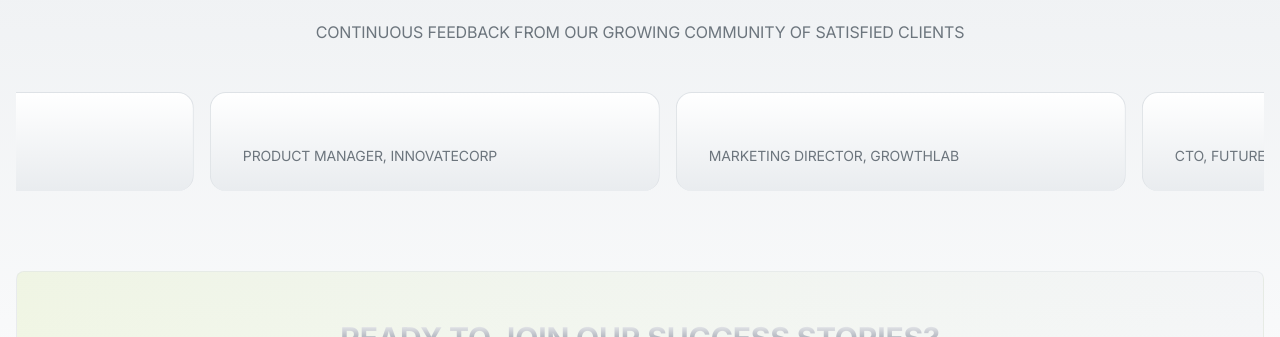
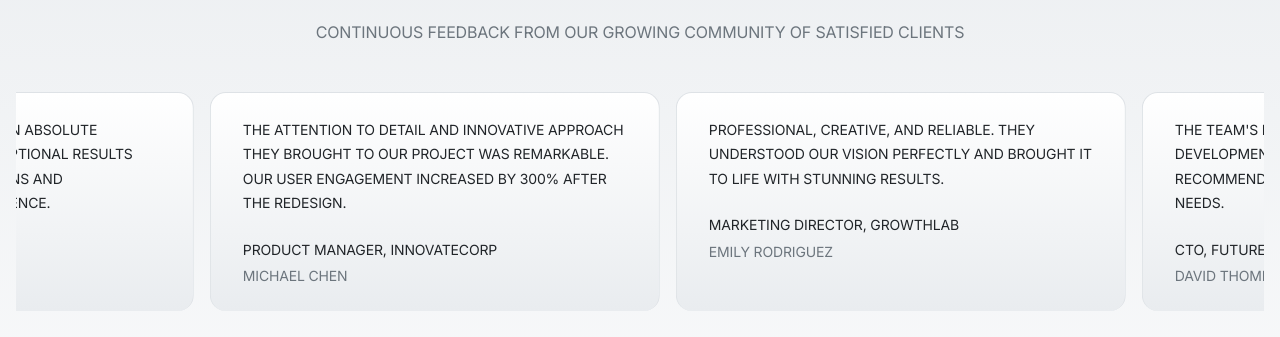
Before and after one commit to Urban498/Al-Mawa-portfolio-main3.0, a Next.js app: page /testimonials in a window 1280 px wide. Shown: the part 1250-1587 px from the top of the page. Built offline with nearby package versions, Linux system fonts and the light colour scheme; no server answers; the database is empty; a web font is replaced by a local one.

Commit message:
fix vercel error

```diff
--- a/src/app/testimonials/page.tsx
+++ b/src/app/testimonials/page.tsx
@@ -164,7 +164,11 @@ export default function TestimonialsPage() {
             </p>
           </div>
           <InfiniteMovingCards
-            items={testimonials}
+            items={testimonials.map(testimonial => ({
+              description: testimonial.quote,
+              title: testimonial.name,
+              subtitle: testimonial.title
+            }))}
             direction="right"
             speed="slow"
           />
```
